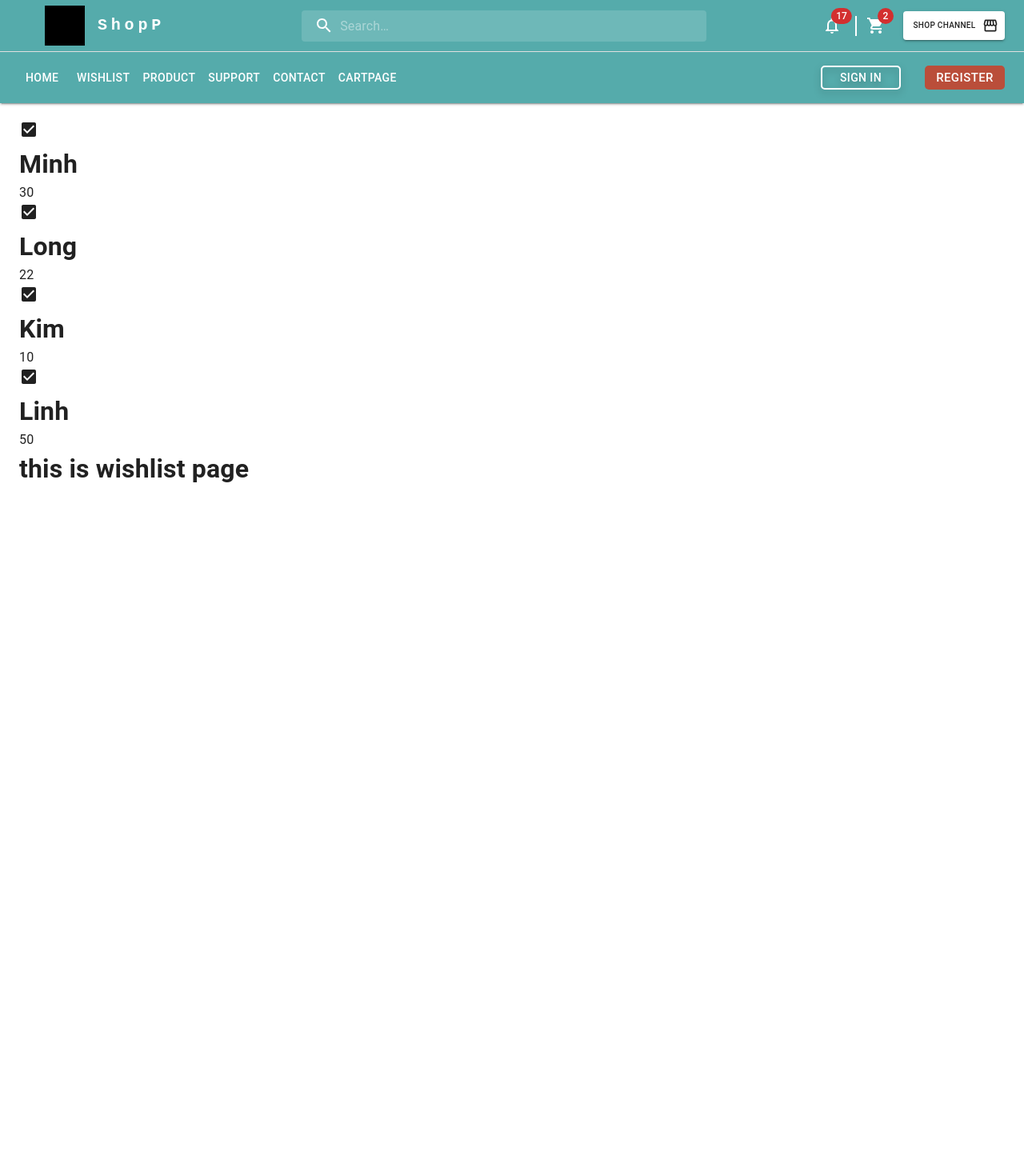
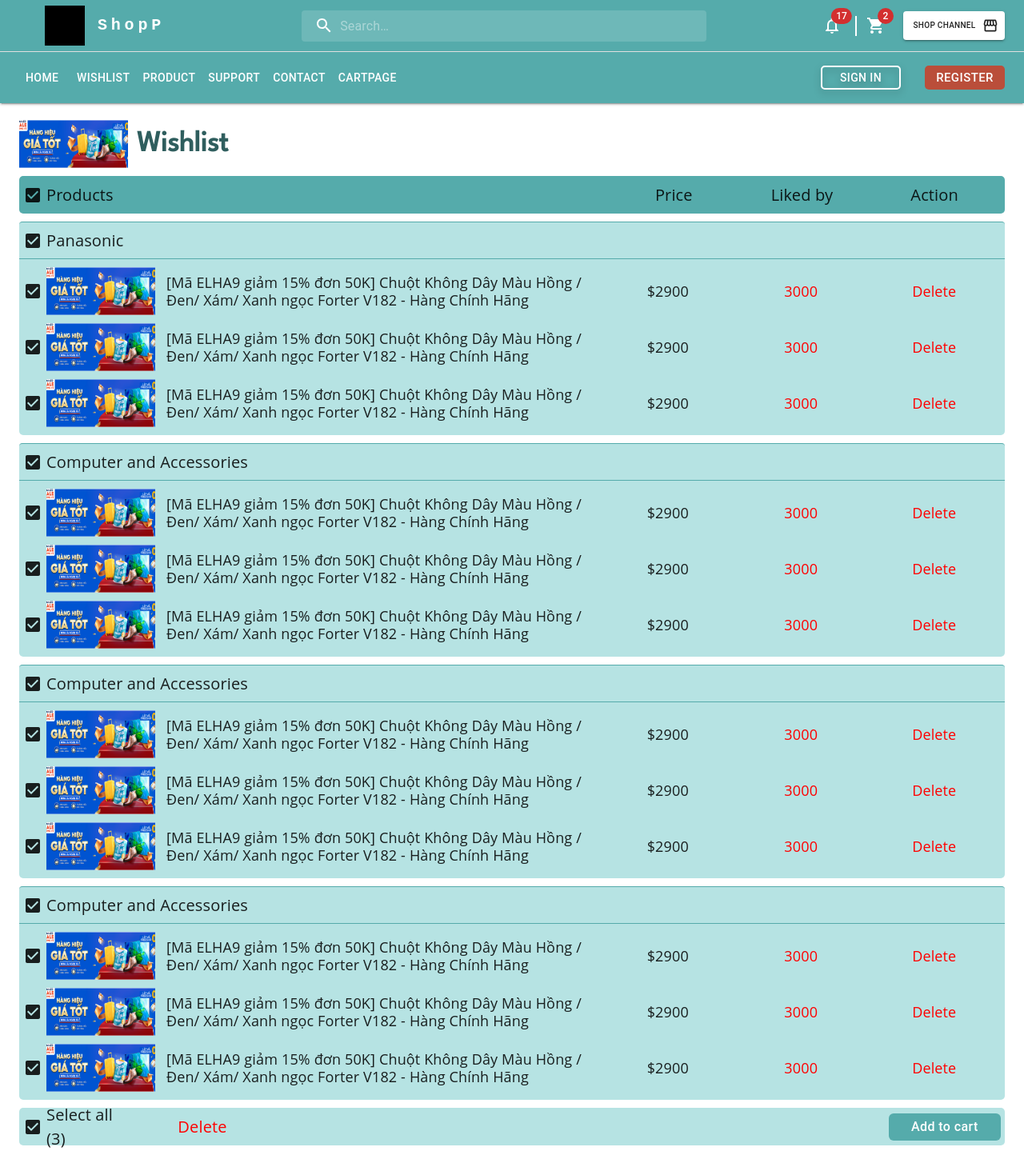
Before and after one commit to ListKelvin/ShopP-Project, a React (Create React App) app: page /wishlist in a window 1280 px wide. Shown: the whole page at 80% size. Before the commit the page ends 800 px from the top, so only its background shows below. Built offline with nearby package versions, Linux system fonts and the light colour scheme; what styled-breakpoints would draw is missing.

Commit message:
add Wishlist UI 1

```diff
--- /dev/null
+++ b/src/pages/Wislist/Components/Footer.js
@@ -0,0 +1,49 @@
+import { CheckBox } from '@mui/icons-material';
+import React from 'react';
+import { Button } from '@mui/material';
+import { fontSize } from '@mui/system';
+const quantity = 3;
+
+const Footer = () => {
+    return (
+        <div style = {{
+            display: "flex",
+            flexDirection: "row",
+            height: "47px",
+            backgroundColor: "#B6E3E3",
+            alignItems: "center",
+            borderRadius: "5px",
+            fontFamily: "Open Sans",
+            padding: "5px",
+            fontSize: "20px",
+            marginTop: "10px"
+        }}>
+            <CheckBox></CheckBox>
+            <span style = {{paddingLeft: "5px"}}>Select all ({quantity})</span>
+            <a href="url" style = {{
+                width: "15%",
+                textAlign: "center",
+                color: "red",
+                textDecoration: "none"
+              }}>Delete</a>
+            <Button style = {{
+                backgroundColor: "#55ABAB",
+                borderRadius: "6px",
+                width: "146px",
+                height: "34px",
+                marginLeft: "63%",
+            }}> <span
+                style = {{
+                fontSize: "16px",
+                lineHeight: "125%",
+                fontWeight: "500",
+                textTransform: "none",
+                color: "white",
+            }}>
+            Add to cart
+            </span></Button>
+        </div>
+    )
+}
+
+export default Footer;
--- /dev/null
+++ b/src/pages/Wislist/Components/Labels.js
@@ -0,0 +1,40 @@
+import React from 'react';
+import { CheckBox } from "@mui/icons-material";
+const Labels = () => {
+    return (
+        <>
+        <div style =
+        {{
+            display: "flex",
+            flexDirection: "row",
+            height: "47px",
+            backgroundColor: "#55ABAB",
+            alignItems: "center",
+            borderRadius: "5px",
+            fontFamily: "Open Sans",
+            padding: "5px",
+            fontSize: "20px",
+        }}>
+            <CheckBox/>
+            <span style = {{
+                paddingLeft: "5px",
+                paddingRight: "51%",
+            }}>Products</span>
+            <span style = {{
+                width: "14%",
+                textAlign: "center",
+            }}>Price</span>
+            <span style = {{
+                width: "15%",
+                textAlign: "center",
+            }}>Liked by</span>
+            <span style = {{
+                width: "15%",
+                textAlign: "center",
+            }}>Action</span>
+        </div>
+        </>
+    )
+};
+
+export default Labels;
--- /dev/null
+++ b/src/pages/Wislist/Components/Product.js
@@ -0,0 +1,62 @@
+import React from 'react';
+import { CheckBox } from "@mui/icons-material";
+import ImgBrand from "../../../assets/Branding/image 163.png";
+
+const Products = [
+    {id: 0, name: "[Mã ELHA9 giảm 15% đơn 50K] Chuột Không Dây Màu Hồng / Đen/ Xám/ Xanh ngọc Forter V182 - Hàng Chính Hãng", price: "$2900", liked: "3000"},
+    {id: 0, name: "[Mã ELHA9 giảm 15% đơn 50K] Chuột Không Dây Màu Hồng / Đen/ Xám/ Xanh ngọc Forter V182 - Hàng Chính Hãng", price: "$2900", liked: "3000"},
+    {id: 0, name: "[Mã ELHA9 giảm 15% đơn 50K] Chuột Không Dây Màu Hồng / Đen/ Xám/ Xanh ngọc Forter V182 - Hàng Chính Hãng", price: "$2900", liked: "3000"},
+  ];
+
+  const Product = () => {
+    return (
+      <div
+      style={{
+        display: "flex",
+        flexDirection: "column",
+        background: "#B6E3E3",
+        padding: "5px",
+        borderRadius: "0 0 5px 5px",
+
+      }}>
+        {Products.map(({name, price, liked, action, id}) => {
+          return (
+            <div key = {id} style = {{
+            display: "flex",
+            flexDirection: "row",
+            height: "70px",
+            alignItems: "center",
+            borderRadius: "5px",
+            fontSize: "18px",
+            fontFamily: "Open Sans",
+            lineHeight: "22px",
+            }}>
+              <CheckBox style = {{marginRight: "5px"}}>0</CheckBox>
+              <img src={ImgBrand} width="136px" height="60px" alt="" />
+              <span style = {{
+                width: "50%",
+                padding: "14px",
+              }}>{name}</span>
+              <span style = {{
+                width: "15%",
+                textAlign: "center",
+              }}>{price}</span>
+              <span style = {{
+                width: "15%",
+                textAlign: "center",
+                color: "red",
+              }}>{liked}</span>
+              <a href="url" style = {{
+                width: "15%",
+                textAlign: "center",
+                color: "red",
+                textDecoration: "none"
+              }}>Delete</a>
+            </div>
+          );
+        })}
+      </div>
+    );
+  };
+
+  export default Product;
--- /dev/null
+++ b/src/pages/Wislist/Components/Shop.js
@@ -0,0 +1,44 @@
+import { CheckBox } from "@mui/icons-material";
+import Product from "./Product"
+const Shops = [
+  {id: 1, shopName: "Panasonic"},
+  {id: 2, shopName: "Computer and Accessories"},
+  {id: 3, shopName: "Computer and Accessories"},
+  {id: 4, shopName: "Computer and Accessories"},
+];
+
+const Shop = () => {
+  return (
+    <>
+      {Shops.map(({shopName, id}) => {
+        return (
+          <div key = {id} style = {{
+            marginTop: "10px",
+          }}>
+            <div style =
+        {{
+            display: "flex",
+            flexDirection: "row",
+            height: "47px",
+            backgroundColor: "#B6E3E3",
+            alignItems: "center",
+            borderRadius: "4px 4px 0px 0px",
+            fontFamily: "Open Sans",
+            padding: "5px",
+            fontSize: "20px",
+            borderColor: "#55ABAB",
+            borderStyle: "solid",
+            borderWidth: "1px 0",
+        }}>
+            <CheckBox/>
+            <span style = {{paddingLeft: "5px"}}>{shopName}</span>
+        </div>
+            <Product/>
+          </div>
+        );
+      })}
+    </>
+  );
+};
+
+export default Shop;
--- /dev/null
+++ b/src/pages/Wislist/Components/Title.js
@@ -0,0 +1,34 @@
+import React from "react";
+import ImgBrand from "../../../assets/Branding/image 163.png";
+import { flexbox } from "@mui/system";
+import { Typography } from "@mui/material";
+const Title = () => {
+  return (
+    <>
+
+    <div style = {{
+      display: "flex",
+      flexDirection: "row",
+      marginBottom: "10px",
+      alignItems: "center"
+    }}>
+        <img src={ImgBrand} width="136px" height="60px" alt="" />
+        <span style={{
+          fontFamily: "League Spartan",
+          fontStyle: "normal",
+          fontWeight: 700,
+          fontSize: "36px",
+          lineHeight: "33px",
+          width: "fit-content",
+          padding: "10px",
+          color: "#2F5E5E",
+          marginLeft: "1px",
+        }}>Wishlist</span>
+
+    </div>
+
+    </>
+  );
+};
+
+export default Title;
--- a/src/pages/Wislist/index.js
+++ b/src/pages/Wislist/index.js
@@ -1,26 +1,17 @@
-import { CheckBox } from "@mui/icons-material";
+import React from "react";
+import Title from  "./Components/Title";
+import Shop from "./Components/Shop";
+import Labels from "./Components/Labels";
+import Footer from "./Components/Footer";
 
-const Array02 = [
-  { id: 0, animalName: "Minh", age: 30 },
-  { id: 1, animalName: "Long", age: 22 },
-  { id: 2, animalName: "Kim", age: 10 },
-  { id: 3, animalName: "Linh", age: 50 },
-];
-// const { animalName, age } = props;
 const Wishlist = () => {
   return (
-    <>
-      {Array02.map(({ animalName, age, id }) => {
-        return (
-          <div key={id}>
-            <CheckBox>fdsfsd</CheckBox>
-            <h1>{animalName}</h1>
-            <span>{age}</span>
-          </div>
-        );
-      })}
-      <h1>this is wishlist page</h1>
-    </>
+    <div>
+    <Title/>
+    <Labels/>
+    <Shop/>
+    <Footer/>
+    </div>
   );
 };
 
--- a/src/pages/Wislist/style.js
+++ /dev/null
@@ -1,2 +0,0 @@
-import styled from "styled-components";
-import { up, dowm } from "styled-breakpoints";
```
